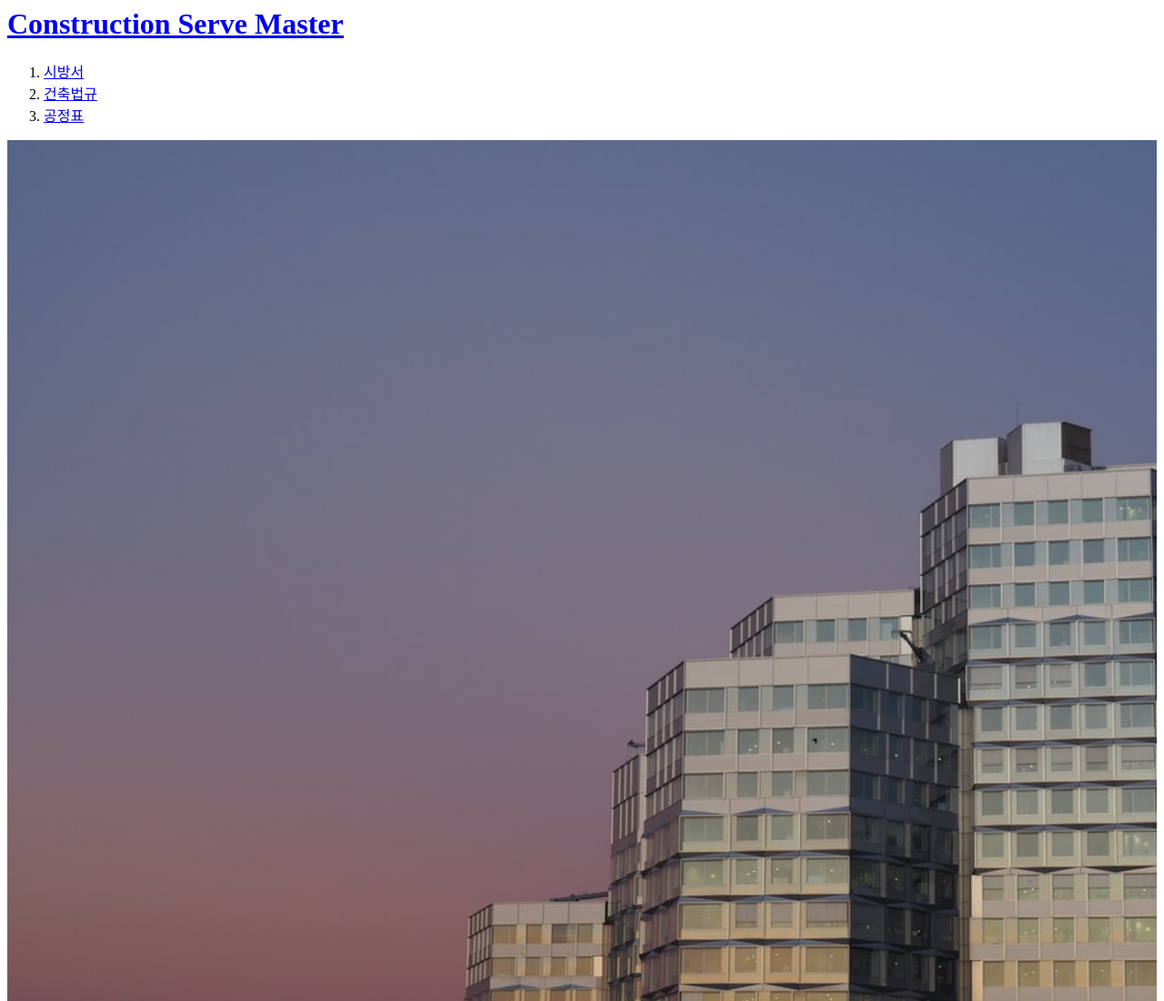
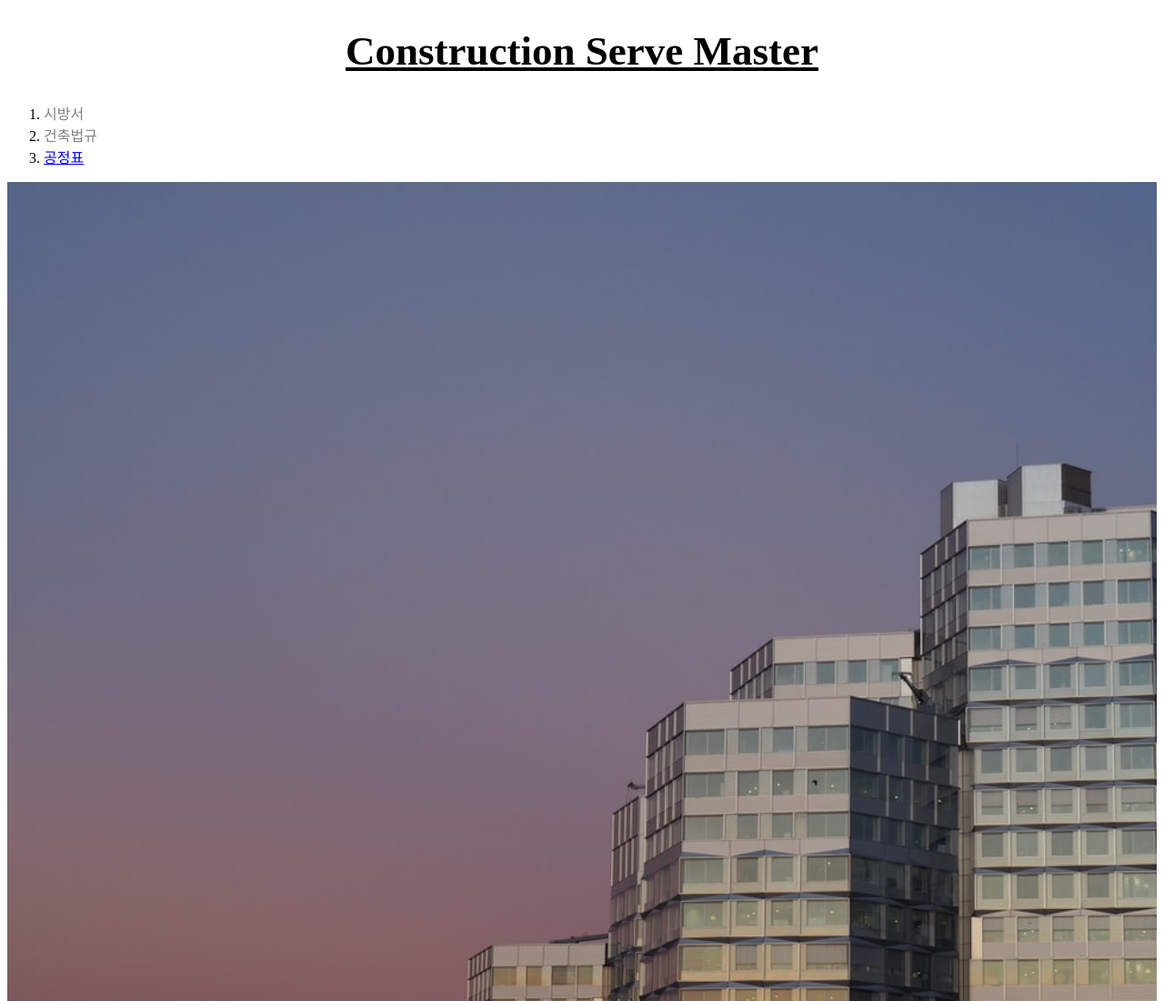
Before and after one commit to INWOO93/CSM, a plain HTML site: page 3.html in a window 1280 px wide. Shown: the top 1100 px of the page at 91% size. Drawn offline with Linux system fonts and the light colour scheme.

Commit message:
Add files via upload

```diff
--- a/2.html
+++ b/2.html
@@ -1,19 +1,46 @@
-<!docstyle html>
+<!docTYPE html>
 <html>
 <head>
 <TITLE>Construction Serve Master-건축보조</title>
 <meta charset="utf-8">
+<style>
+a {color:black;
+   text-decoration:none;}
+      h1 {font-size:45px; text-align:center;}
+            .saw{color:gray;}
+</style>
 </head>
 <body>
 <h1><u><a href="index.html">Construction Serve Master</a></u></h1>
 <OL>
-  <LI><a href="1.html">시방서</a></LI>
-  <LI><a href="2.html">건축법규</a></LI>
-  <LI><a href="3.html">공정표</a></LI>
+  <LI><a href="1.html" class="saw">시방서</a></LI>
+  <LI><a href="2.html"style="color:blue;text-decoration:underline;">건축법규</a></LI>
+  <LI><a href="3.html" class="saw">공정표</a></LI>
 </OL>
 
 <img src="head.jpg" width="100%">
 <P><strong>HELLO!</strong></P>
 <p style="margin-top:45px;"> <h2>건축법규</h2> <br>
 <a href="https://www.law.go.kr/%EB%B2%95%EB%A0%B9/%EA%B1%B4%EC%B6%95%EB%B2%95" target="_blank">건축표준시방<a></p>
+
+  <div id="disqus_thread"></div>
+  <script>
+      /*
+      *  RECOMMENDED CONFIGURATION VARIABLES: EDIT AND UNCOMMENT THE SECTION BELOW TO INSERT DYNAMIC VALUES FROM YOUR PLATFORM OR CMS.
+      *  LEARN WHY DEFINING THESE VARIABLES IS IMPORTANT: https://disqus.com/admin/universalcode/#configuration-variables    */
+      /*
+      var disqus_config = function () {
+      this.page.url = PAGE_URL;  // Replace PAGE_URL with your page's canonical URL variable
+      this.page.identifier = PAGE_IDENTIFIER; // Replace PAGE_IDENTIFIER with your page's unique identifier variable
+      };
+      */
+      (function() { // DON'T EDIT BELOW THIS LINE
+      var d = document, s = d.createElement('script');
+      s.src = 'https://csm-5.disqus.com/embed.js';
+      s.setAttribute('data-timestamp', +new Date());
+      (d.head || d.body).appendChild(s);
+      })();
+  </script>
+  <noscript>Please enable JavaScript to view the <a href="https://disqus.com/?ref_noscript">comments powered by Disqus.</a></noscript>
+  <script id="dsq-count-scr" src="//csm-5.disqus.com/count.js" async></script>
 </body>
--- a/3.html
+++ b/3.html
@@ -1,15 +1,22 @@
-<!docstyle html>
+<!docTYPE html>
 <html>
 <head>
 <TITLE>Construction Serve Master-건축보조</title>
 <meta charset="utf-8">
+<style>
+a {color:black;
+   text-decoration:none;}
+      h1 {font-size:45px; text-align:center;}
+            .saw{color:gray;}
+</style>
+
 </head>
 <body>
 <h1><u><a href="index.html">Construction Serve Master</a></u></h1>
 <OL>
-  <LI><a href="1.html">시방서</a></LI>
-  <LI><a href="2.html">건축법규</a></LI>
-  <LI><a href="3.html">공정표</a></LI>
+  <LI><a href="1.html" class="saw">시방서</a></LI>
+  <LI><a href="2.html" class="saw">건축법규</a></LI>
+  <LI><a href="3.html"style="color:blue;text-decoration:underline;">공정표</a></LI>
 </OL>
 
 <img src="head.jpg" width="100%">
```
Also changed, not shown: 1.html (+11 -4 lines).
